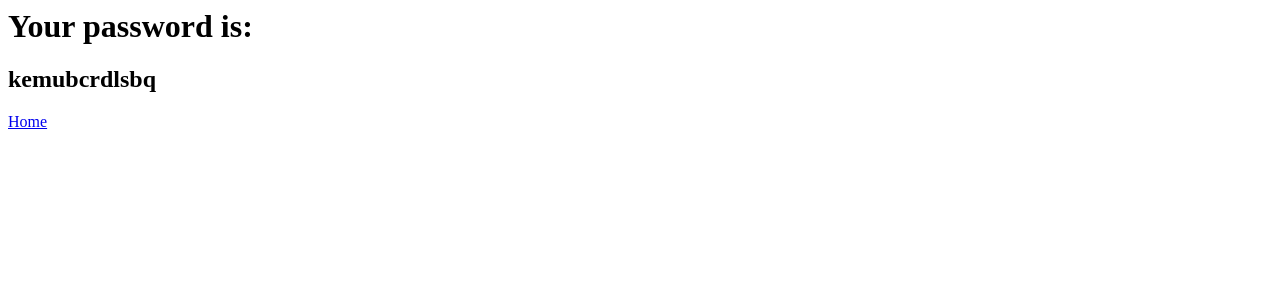
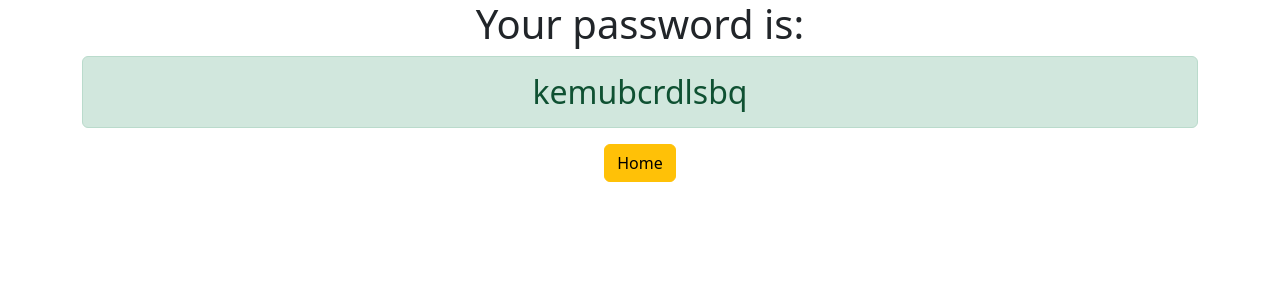
Before and after one commit to DmitryGitHab/pass_generation, a Django app: page /password in a window 1280 px wide. Shown: the top 300 px of the page. Run offline with Django 4.2, Linux system fonts and the light colour scheme.

Commit message:
visual design

```diff
--- a/generator/templates/generator/password.html
+++ b/generator/templates/generator/password.html
@@ -1,3 +1,9 @@
-<h1> Your password is:</h1>
-<h2> {{ password }} </h2>
-<a href="{% url 'home' %}">Home</a>
+<link href="https://cdn.jsdelivr.net/npm/bootstrap@5.2.0-beta1/dist/css/bootstrap.min.css" rel="stylesheet" integrity="sha384-0evHe/X+R7YkIZDRvuzKMRqM+OrBnVFBL6DOitfPri4tjfHxaWutUpFmBp4vmVor" crossorigin="anonymous">
+
+
+    <div class="container text-center">
+
+        <h1> Your password is:</h1>
+        <h2 class="alert alert-success"> {{ password }} </h2>
+        <a href="{% url 'home' %}" class="btn btn-warning">Home</a>
+    </div>
```
Also changed, not shown: generator/templates/generator/home.html (+8 -8 lines).
